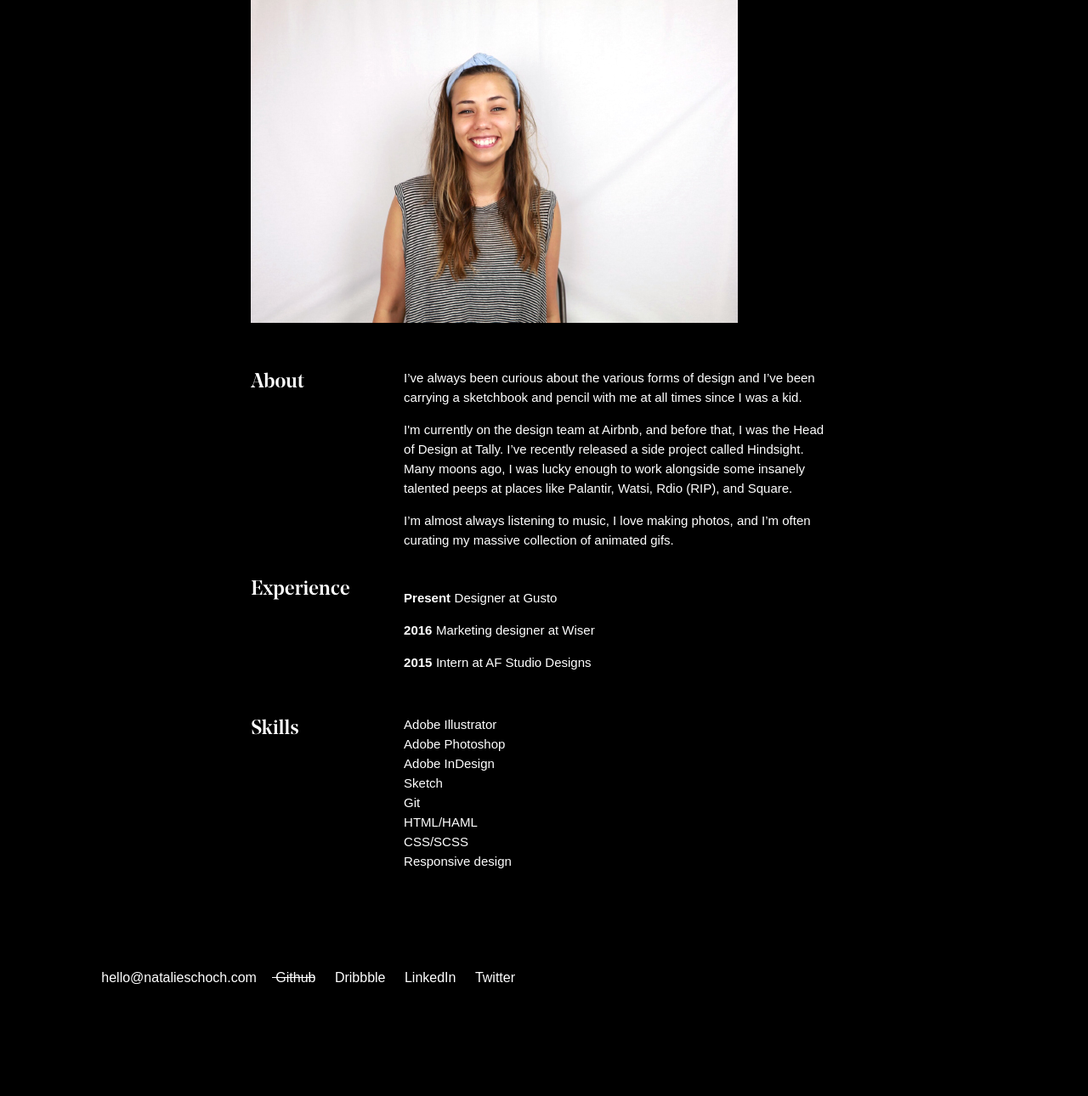
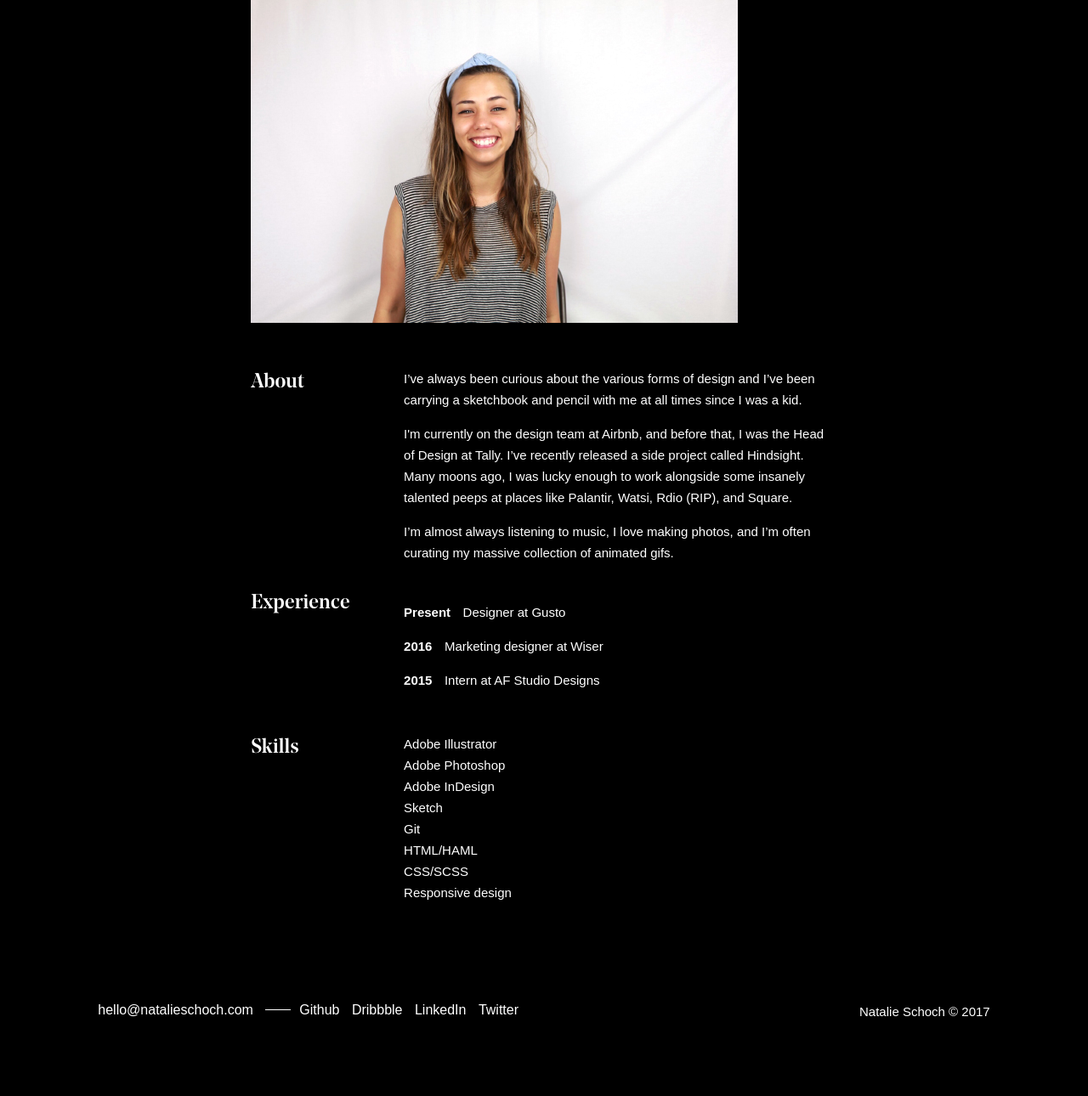
Before and after one commit to nataliefschoch/portfolio, a PHP site: page /about.php in a window 1280 px wide. Shown: the part 178-1468 px from the top of the page at 85% size. Before the commit the page ends 1337 px from the top, so only its background shows below. Run offline with PHP 8.4, Linux system fonts and the light colour scheme; some libraries are stand-ins or nearby versions; some web fonts are replaced.

Commit message:
styled about me section

```diff
--- a/about.php
+++ b/about.php
@@ -27,19 +27,19 @@
               <h3>Experience</h3>
             </div>
             <div class='col-md-9'>
-              <p class='text-strong inline-block'>
+              <p class='text-strong date inline-block'>
                 Present
               </p>
               <p class='inline-block'>Designer at Gusto</p>
             </div>
             <div class='col-md-9 col-md-offset-3'>
-              <p class='text-strong inline-block'>
+              <p class='text-strong date inline-block'>
                 2016
               </p>
               <p class='inline-block'>Marketing designer at Wiser</p>
             </div>
             <div class='col-md-9 col-md-offset-3'>
-              <p class='text-strong inline-block'>
+              <p class='text-strong date inline-block'>
                 2015
               </p>
               <p class='inline-block'>Intern at AF Studio Designs</p>
--- a/css/_helpers.scss
+++ b/css/_helpers.scss
@@ -8,6 +8,10 @@
 
 .text-left {
   text-align: left;
+}
+
+.text-right {
+  text-align: right;
 }
 
 .text-white {
--- a/css/main.scss
+++ b/css/main.scss
@@ -105,7 +105,6 @@ html {
 		}
 	}
 	#intro {
-		height: 350px;
 		h1 {
 			font-size: 31px;
 			line-height: 44px;
@@ -140,7 +139,7 @@ footer {
 		.divider {
 			top: 10px;
 	    position: absolute;
-	    width: 50px;
+	    width: 30px;
 		}
 		li {
 			display: inline-block;
@@ -151,8 +150,8 @@ footer {
 					color: $white;
 				}
 			}
-			&:nth-child(2) {
-				padding-left: 50px;
+			&:nth-of-type(2) {
+				padding-left: 40px;
 			}
 			&:last-child {
 				margin-right: 0;
@@ -164,6 +163,9 @@ footer {
 	background: $black;
 	h3 {
 		font-family: $font-family-serif;
+	}
+	.date {
+		padding-right: 10px;
 	}
 }
 
--- a/css/style.css
+++ b/css/style.css
@@ -58,7 +58,7 @@ p {
   font-family: "Graphik", sans-serif;
   font-size: 15px;
   font-weight: 400;
-  line-height: 23px; }
+  line-height: 25px; }
   p.text-strong {
     font-weight: 600; }
   p a {
@@ -72,8 +72,7 @@ p {
 a {
   color: #000;
   display: inline;
-  line-height: 22px;
-  padding: 4px; }
+  line-height: 22px; }
   a:hover {
     color: #000;
     text-decoration: none; }
@@ -98,6 +97,9 @@ a {
 
 .text-left {
   text-align: left; }
+
+.text-right {
+  text-align: right; }
 
 .text-white {
   color: #fff; }
@@ -638,11 +640,9 @@ html {
       color: #fff; }
       #portfolio header.dark a.active {
         border-bottom: 2px solid #fff; }
-#portfolio #intro {
-  height: 350px; }
-  #portfolio #intro h1 {
-    font-size: 31px;
-    line-height: 44px; }
+#portfolio #intro h1 {
+  font-size: 31px;
+  line-height: 44px; }
 #portfolio #work {
   padding-bottom: 60px; }
   #portfolio #work a {
@@ -667,7 +667,7 @@ footer {
     footer ul .divider {
       top: 10px;
       position: absolute;
-      width: 50px; }
+      width: 30px; }
     footer ul li {
       display: inline-block;
       margin-right: 10px; }
@@ -675,8 +675,8 @@ footer {
         color: #fff; }
         footer ul li a:hover, footer ul li a:active:hover, footer ul li a:visited:hover, footer ul li a:focus:hover {
           color: #fff; }
-      footer ul li:nth-child(2) {
-        padding-left: 50px; }
+      footer ul li:nth-of-type(2) {
+        padding-left: 40px; }
       footer ul li:last-child {
         margin-right: 0; }
 
@@ -684,6 +684,8 @@ footer {
   background: #000; }
   #about h3 {
     font-family: "Noe", serif; }
+  #about .date {
+    padding-right: 10px; }
 
 /* In between XSmall & Small devices (phones & tablets, 480px and up) */
 /* Small devices (tablets, 768px and up) */
@@ -707,6 +709,9 @@ footer {
 
 .text-left {
   text-align: left; }
+
+.text-right {
+  text-align: right; }
 
 .text-white {
   color: #fff; }
@@ -1171,8 +1176,6 @@ footer {
 section.work-intro .work-img-intro {
   height: 500px;
   background: grey; }
-section.work-intro p {
-  line-height: 26px; }
 
 .commercial-wrapper {
   position: relative; }
@@ -1222,7 +1225,8 @@ section.web-carousel {
     bottom: 21px;
     z-index: 4; }
     section.web-carousel .work-section .slick-dots li button:before {
-      color: #fff; }
+      color: #fff;
+      font-size: 7px; }
 
 /* In between XSmall & Small devices (phones & tablets, 480px and up) */
 /* Small devices (tablets, 768px and up) */
--- a/css/typography_styles.css
+++ b/css/typography_styles.css
@@ -56,7 +56,7 @@ p {
   font-family: "Graphik", sans-serif;
   font-size: 15px;
   font-weight: 400;
-  line-height: 23px; }
+  line-height: 25px; }
   p.text-strong {
     font-weight: 600; }
   p a {
@@ -70,8 +70,7 @@ p {
 a {
   color: #000;
   display: inline;
-  line-height: 22px;
-  padding: 4px; }
+  line-height: 22px; }
   a:hover {
     color: #000;
     text-decoration: none; }
--- a/css/typography_styles.scss
+++ b/css/typography_styles.scss
@@ -51,7 +51,7 @@ p {
 	font-family: $font-family-sans;
 	font-size: 15px;
 	font-weight: 400;
-	line-height: 23px;
+	line-height: 25px;
 	&.text-strong {
 		font-weight: 600;
 	}
@@ -71,7 +71,6 @@ a {
 	color: $black;
 	display: inline;
 	line-height: 22px;
-	padding: 4px;
 	&:hover {
 		color: $black;
 		text-decoration: none;
--- a/css/work.scss
+++ b/css/work.scss
@@ -5,9 +5,6 @@ section.work-intro {
 	.work-img-intro {
 		height: 500px;
 		background: grey;
-	}
-	p {
-		line-height: 26px;
 	}
 }
 
@@ -74,6 +71,7 @@ section.web-carousel {
 			li {
 				button:before {
 					color: $white;
+					font-size: 7px;
 				}
 			}
 		}
--- a/footer.php
+++ b/footer.php
@@ -7,12 +7,15 @@
     		<ul>
           <li><a href='mailto:hello@natalieschoch.com'>hello@natalieschoch.com</a></li>
     			<div class='divider white'></div>
-          <li><a href='#'>Github</a></li>
-    			<li><a href='#'>Dribbble</a></li>
-    			<li><a href='#'>LinkedIn</a></li>
-          <li><a href='#'>Twitter</a></li>
+          <li><a href='https://github.com/nataliefschoch', target='_blank'>Github</a></li>
+    			<li><a href='https://dribbble.com/nataliefschoch', target='_blank'>Dribbble</a></li>
+    			<li><a href='https://www.linkedin.com/in/natalie-schoch-978ba17b' , target='_blank'>LinkedIn</a></li>
+          <li><a href='https://twitter.com/nataliefschoch', target='_blank'>Twitter</a></li>
     		</ul>
     	</div>
+      <div class='col-md-4 text-white text-right'>
+        <p>Natalie Schoch &copy; 2017</p>
+      </div>
     </div>
   </div>
   <script type="text/javascript">
--- a/index.php
+++ b/index.php
@@ -5,10 +5,6 @@
       <div class='row'>
         <div class='text-center col-md-8 col-md-offset-2'>
           <h1>Natalie Schoch is a designer working in San Francisco, CA. She’s currently working on web products and visual identity at Gusto -- an intergrated HR software.</h1>
-          <a class='text-small btn' href='#'>
-            <!-- <img class='btn-icon' src='images/icon/icon-arrow-down.jpg'> -->
-            Featured work
-          </a>
         </div>
       </div>
     </div>
```
Also changed, not shown: css/main.css (+11 -8 lines), css/work.css (+5 -3 lines), gusto.php (+6 -8 lines), 2 other files.
